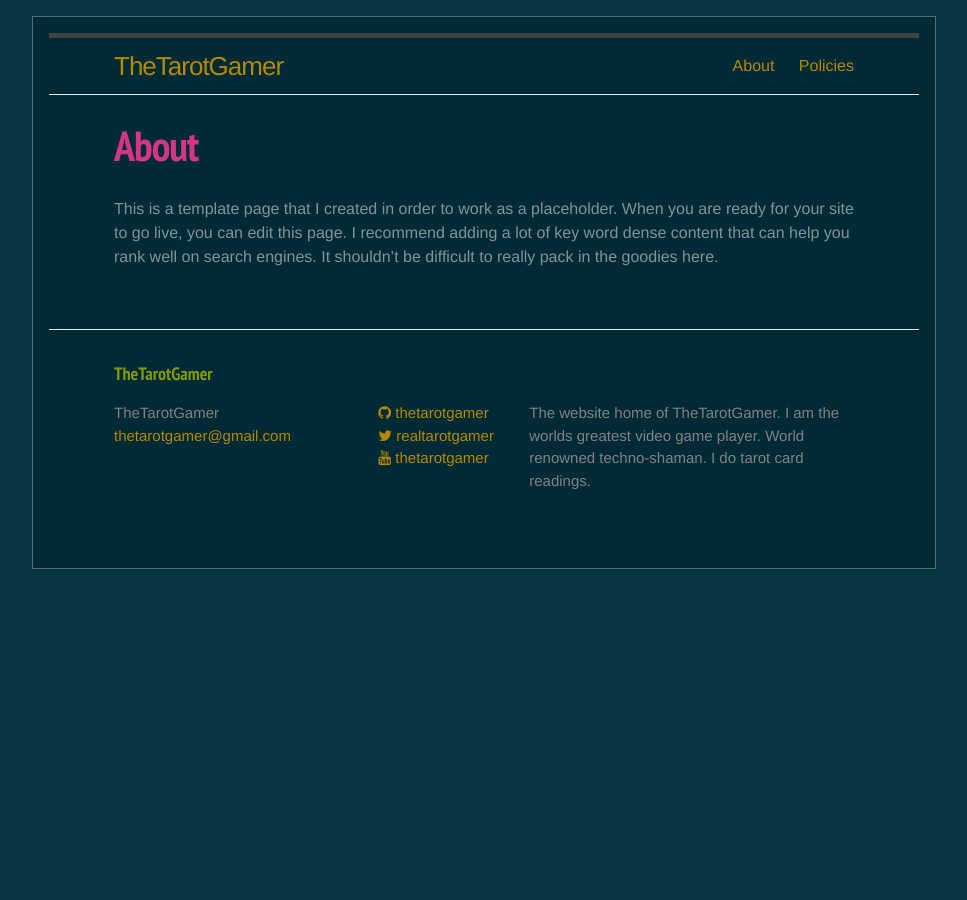
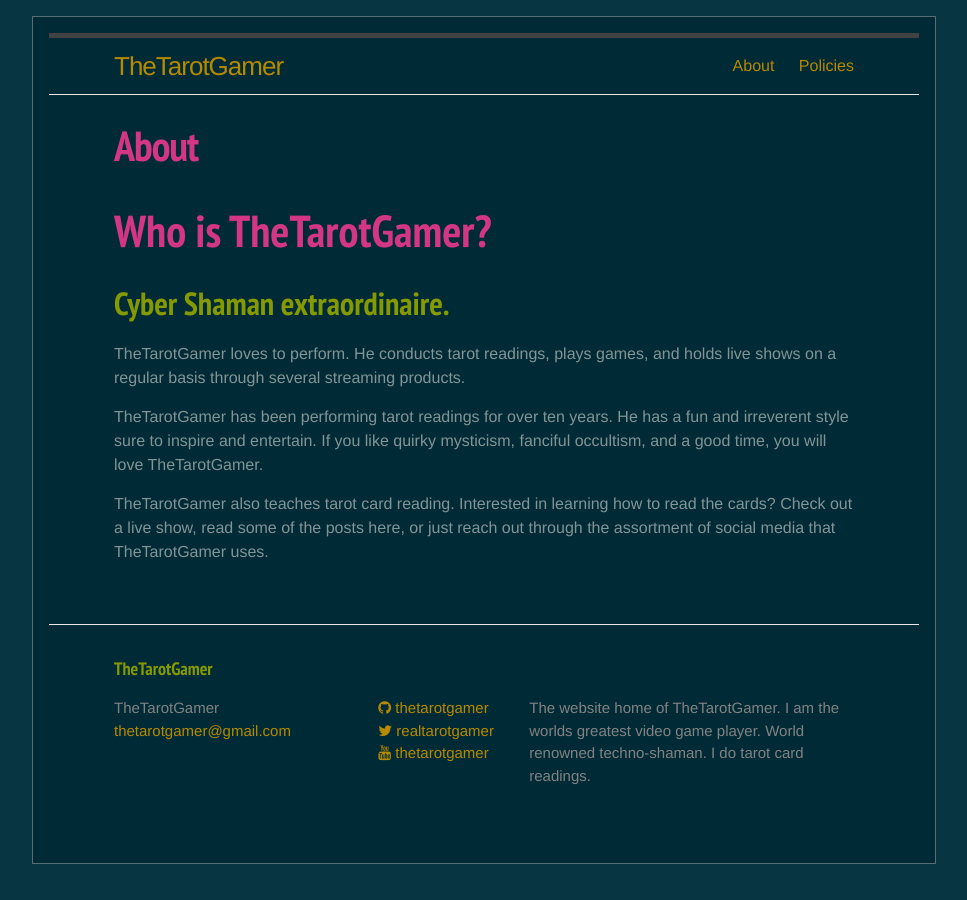
Before and after one commit to TheTarotGamer/thetarotgamer.github.io, a Jekyll site: the page built from about.md, in a window 1280 px wide. Shown: the whole page, without its empty margins (156-1123 px from the left). Built offline with Jekyll 4.4.1, drawn with Linux system fonts in a browser that asks for light colours.

Commit message:
New about page with content

```diff
--- a/about.md
+++ b/about.md
@@ -4,7 +4,16 @@ title: About
 permalink: /about/
 ---
 
-This is a template page that I created in order to work as a placeholder. When
-you are ready for your site to go live, you can edit this page. I recommend
-adding a lot of key word dense content that can help you rank well on search
-engines. It shouldn't be difficult to really pack in the goodies here.
+# Who is TheTarotGamer?
+
+## Cyber Shaman extraordinaire.
+TheTarotGamer loves to perform. He conducts tarot readings, plays games, and
+holds live shows on a regular basis through several streaming products.
+
+TheTarotGamer has been performing tarot readings for over ten years. He has a
+fun and irreverent style sure to inspire and entertain. If you like quirky
+mysticism, fanciful occultism, and a good time, you will love TheTarotGamer.
+
+TheTarotGamer also teaches tarot card reading. Interested in learning how to
+read the cards? Check out a live show, read some of the posts here, or just
+reach out through the assortment of social media that TheTarotGamer uses.
```
